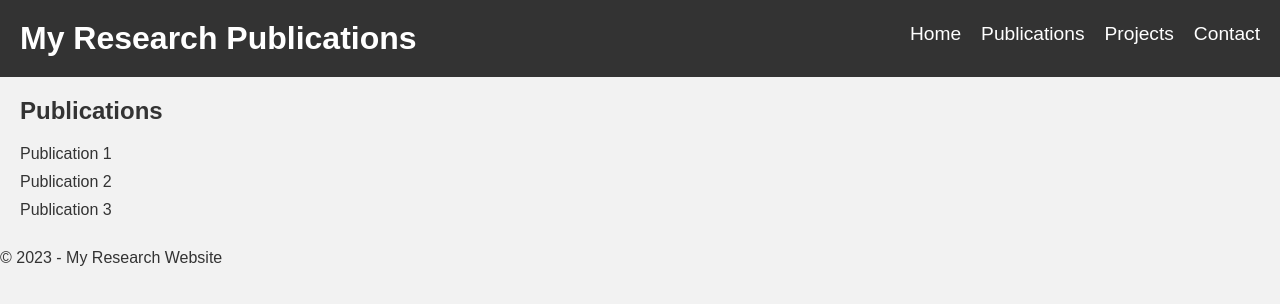
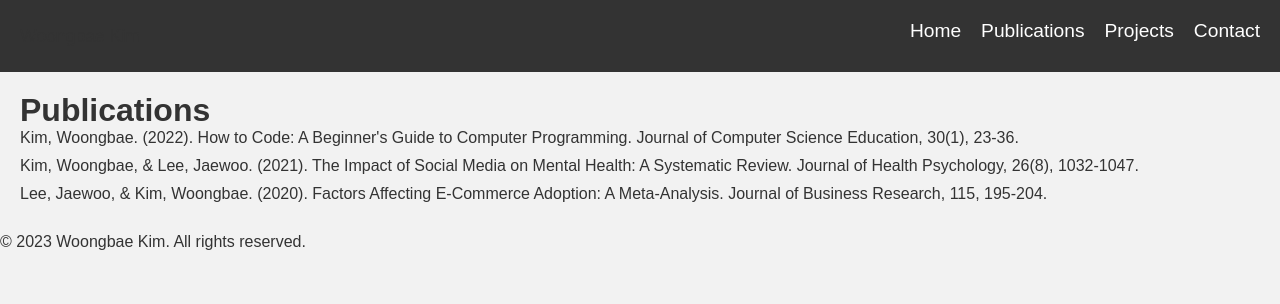
Before and after one commit to wbaekim/WBaeKim.github.io, a plain HTML site: page publications.html in a window 1280 px wide. Drawn offline with Linux system fonts and the light colour scheme.

Commit message:
Update publications.html

```diff
--- a/publications.html
+++ b/publications.html
@@ -1,13 +1,14 @@
 <!DOCTYPE html>
-<html>
+<html lang="en">
   <head>
-  <meta charset="utf-8">
-  <title>My Research Publications</title>
-  <link rel="stylesheet" type="text/css" href="style.css">
+    <meta charset="UTF-8" />
+    <meta name="viewport" content="width=device-width, initial-scale=1.0" />
+    <title>Publications</title>
+    <link rel="stylesheet" href="style.css" />
   </head>
   <body>
     <header>
-    <h1>My Research Publications</h1>
+      <a href="index.html">Woongbae Kim</a>
       <nav>
         <ul>
           <li><a href="index.html">Home</a></li>
@@ -18,15 +19,21 @@
       </nav>
     </header>
     <main>
-    <h2>Publications</h2>
+      <h1>Publications</h1>
       <ul>
-      <li>Publication 1</li>
-      <li>Publication 2</li>
-      <li>Publication 3</li>
+        <li>
+          Kim, Woongbae. (2022). How to Code: A Beginner's Guide to Computer Programming. Journal of Computer Science Education, 30(1), 23-36.
+        </li>
+        <li>
+          Kim, Woongbae, & Lee, Jaewoo. (2021). The Impact of Social Media on Mental Health: A Systematic Review. Journal of Health Psychology, 26(8), 1032-1047.
+        </li>
+        <li>
+          Lee, Jaewoo, & Kim, Woongbae. (2020). Factors Affecting E-Commerce Adoption: A Meta-Analysis. Journal of Business Research, 115, 195-204.
+        </li>
       </ul>
     </main>
     <footer>
-    <p>&copy; 2023 - My Research Website</p>
+      &copy; 2023 Woongbae Kim. All rights reserved.
     </footer>
   </body>
 </html>
```
Lines whose indentation alone changed are shown as unchanged.
